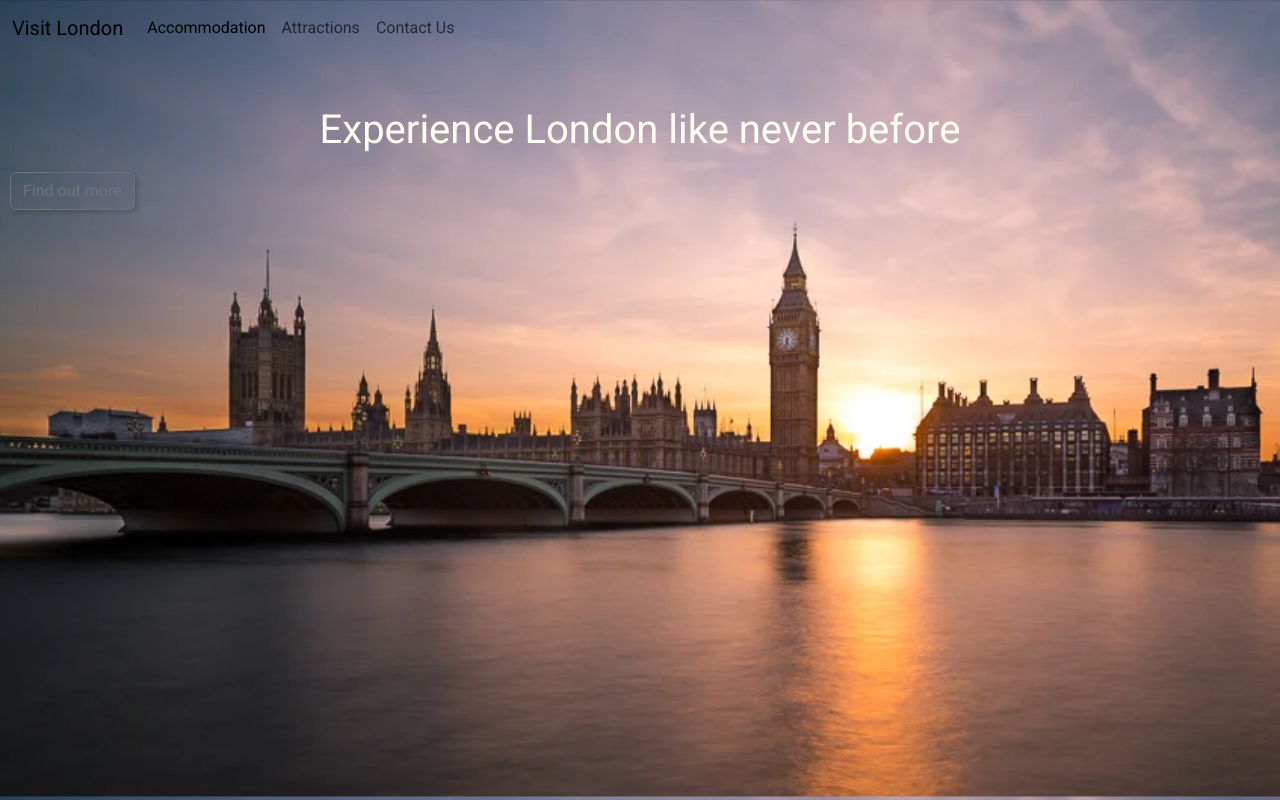
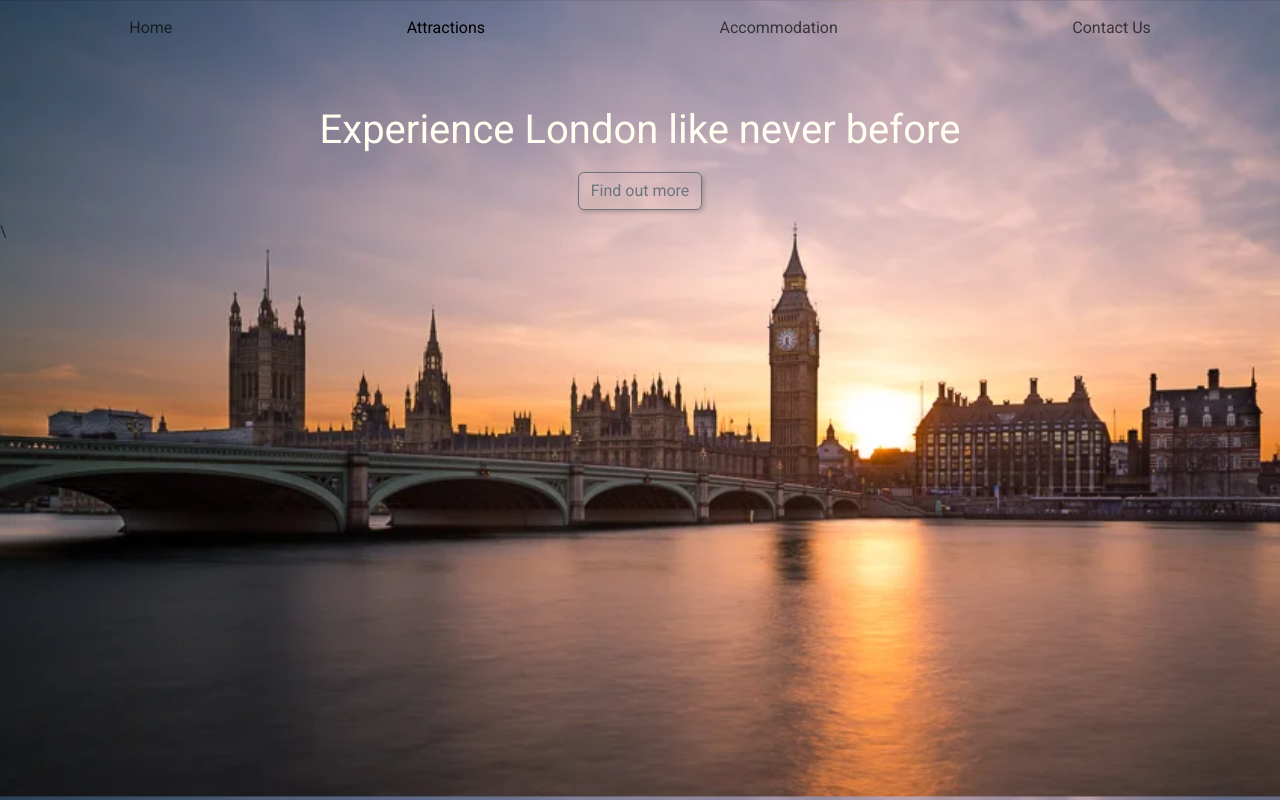
Before and after one commit to TashRoberts410/cfg_London_Project, a plain HTML site: page index.html in a window 1280 px wide. Drawn offline with nearby package versions, Linux system fonts and the light colour scheme.

Commit message:
Update index.html

```diff
--- a/index.html
+++ b/index.html
@@ -18,29 +18,19 @@
   <body>
     <nav class="navbar navbar-expand-lg bg-light nav-fill bg-transparent" >
     <div class= "container-fluid">
-      <a class="navbar-brand" href="#">Visit London</a>
-
-
-
       <div class="collapse navbar-collapse" id="navbarNav">
-        <ul class="navbar-nav">
-          <li class="nav-item">
-            <a class="nav-link active" aria-current="page" href="#"
-              >Accommodation</a
-            >
-          </li>
-          <li class="nav-item">
-            <a class="nav-link" href="#">Attractions</a>
-          </li>
-          <li class="nav-item">
-            <a class="nav-link" href="#">Contact Us</a>
-          </li>
+        <ul class="navbar-nav nav-fill w-100">
+            <li class="nav-item"><a class="nav-link" href="CFGProject.html">Home</a></li>
+            <li class="nav-item"><a class="nav-link active" aria-current="page" href="Attractions.html">Attractions</a></li>
+            <li class="nav-item"><a class="nav-link" href="Accommodation.html">Accommodation</a></li>
+            <li class="nav-item"><a class="nav-link" href="ContactUs.html">Contact Us</a></li>
         </ul>
       </div>
     </nav>
 <main>
     <h1>Experience London like never before</h1>
-    <button type="button" class="btn btn-outline-secondary flex">Find out more</button>
+    <div class="d-flex justify-content-center">
+    <button type="button" class="btn btn-outline-secondary flex">Find out more</button></div>
     </main>
     <footer></footer>
     <script
@@ -49,4 +39,4 @@
       crossorigin="anonymous"
     ></script>
   </body>
-</html>
+</html>\
```
